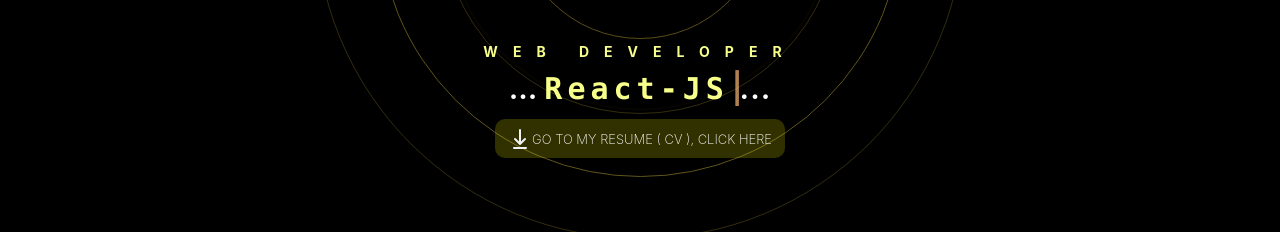
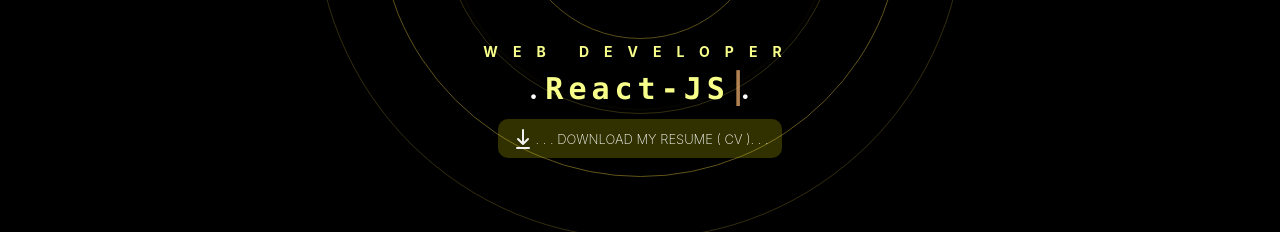
Before and after one commit to ShahidMakanadar/Portfolio, a React (Vite) app: page / in a window 1280 px wide. Shown: the part 476-708 px from the top of the page. Built offline with nearby package versions, Linux system fonts and the light colour scheme.

Commit message:
Resum Link Updated

```diff
--- a/src/components/Hero.jsx
+++ b/src/components/Hero.jsx
@@ -45,17 +45,15 @@ function Hero() {
           <h1 className="pb-3">
             <span className="font-semibold">
               {" "}
-              ...{" "}
+              .{" "}
               <span className="text-[#f7ff8a] font-mono tracking-[5px]">
                 {text}
               </span>
               <Cursor cursorColor="#FDBA74" />
-              <span className="text-white  tracking-[1px]">...</span>
+              <span className="text-white  tracking-[1px]">.</span>
             </span>
           </h1>
-          <a
-            href="https://github.com/ShahidMakanadar/Portfolio/blob/main/src/components/Shahid%20Makandar(CV).pdf"
-          >
+          <a href="https://drive.google.com/file/d/1AfEcVrSu1iqbh78-_hlD1No-QEdHQ1XJ/view?usp=sharing">
             <button className="Dbutton">
               <svg
                 xmlns="http://www.w3.org/2000/svg"
@@ -85,7 +83,7 @@ function Hero() {
                   </g>{" "}
                 </g>
               </svg>{" "}
-              <span> Go to My Resume ( cv ), Click here </span>
+              <span> . . . Download My Resume ( cv ). . .</span>
             </button>
           </a>
         </div>
```
